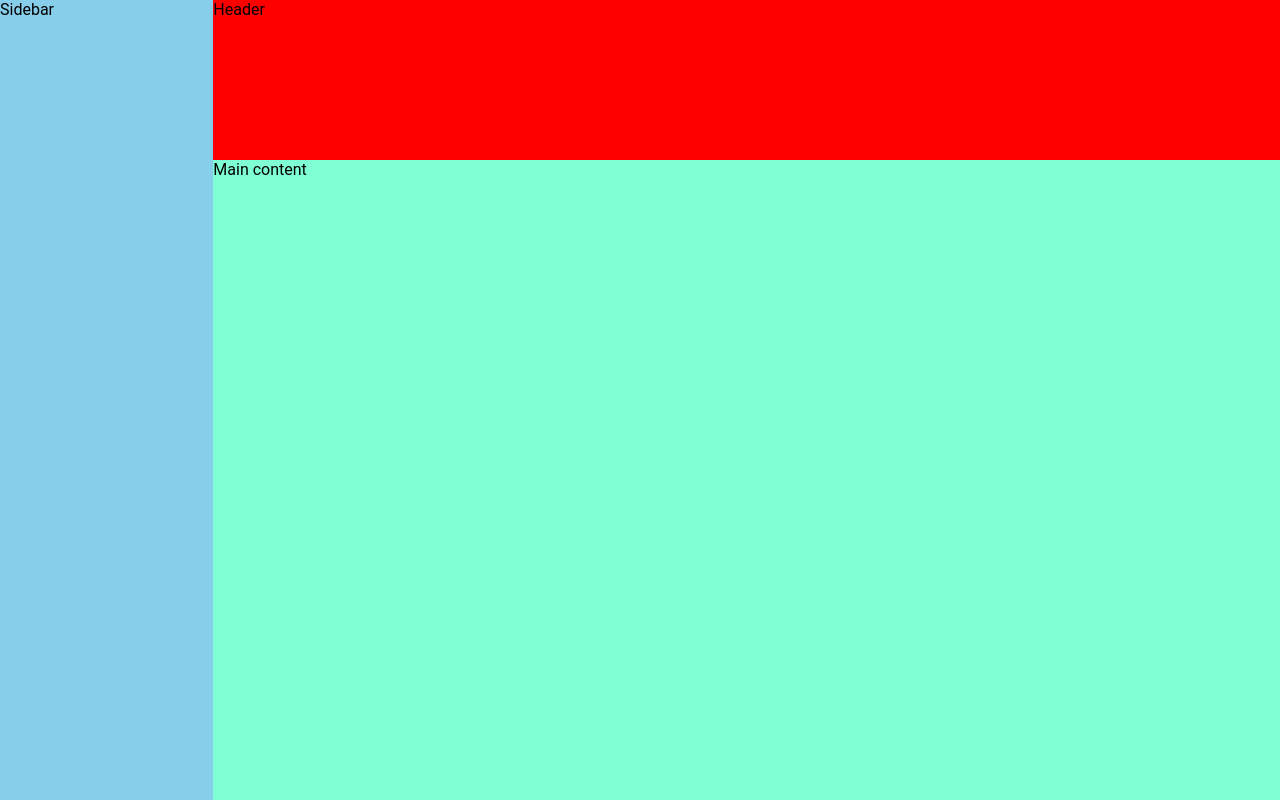
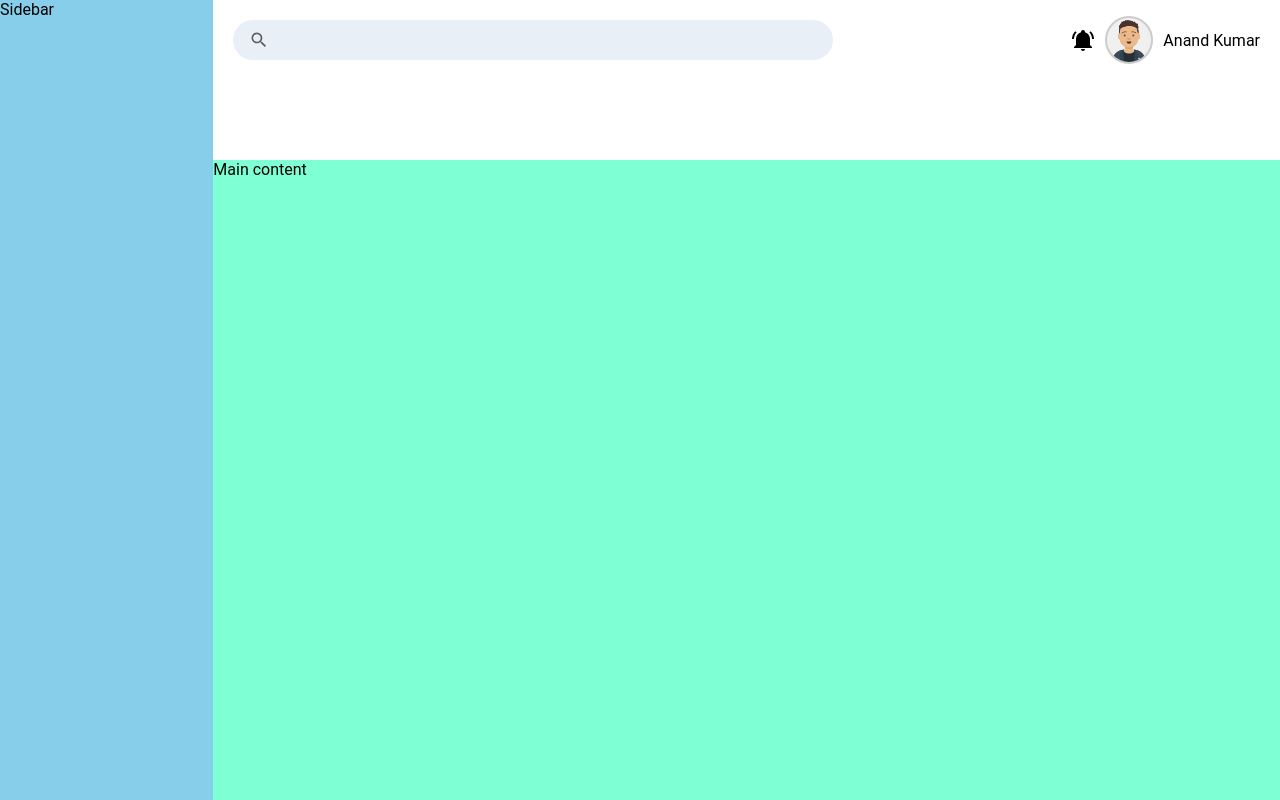
Before and after one commit to Anand-1812/Admin-Dashboard, a plain HTML site: page index.html in a window 1280 px wide. Drawn offline with Linux system fonts and the light colour scheme.

Commit message:
complete the top of header

```diff
--- a/index.html
+++ b/index.html
@@ -7,7 +7,20 @@
     <title>Admin Dashboard</title>
 </head>
 <body>
-    <header class="head">Header</header>
+    <header class="head">
+        <div class="top-bar">
+            <div class="search-bar">
+                <img src="./images/magnify.svg">
+                <input type="text">
+            </div>
+            <div class="right-part">
+                <img src="./images/bell-ring.svg">
+                <img class="avatar" src="./images/avataaars.svg" alt="avatar">
+                <span>Anand Kumar</span>
+            </div>
+        </div>
+        <div class="part-2"></div>
+    </header>
     <aside class="sidebar">Sidebar</aside>
     <main class="content">Main content</main>
 </body>
--- a/styles.css
+++ b/styles.css
@@ -15,16 +15,16 @@ body {
         "sd mn mn mn mn mn"
         "sd mn mn mn mn mn"
         "sd mn mn mn mn mn"
-        "sd mn mn mn mn mn"
-    ;
+        "sd mn mn mn mn mn";
 }
 
-header {
-    background-color: red;
-}
+/* header {
+} */
 
 .head {
     grid-area: hd;
+    display: flex;
+    flex-direction: column;
 }
 
 aside {
@@ -42,3 +42,59 @@ main {
 .content {
     grid-area: mn;
 }
+
+.top-bar {
+    height: 50%;
+    display: flex;
+    justify-content: space-between;
+    align-items: center;
+    padding: 0 20px;
+}
+
+.search-bar {
+    background-color: #e9eff6;
+    border-radius: 9999px;
+    padding: 6px 16px;
+    display: flex;
+    align-items: center;
+    gap: 10px;
+    height: 40px;
+    flex: 1;
+    max-width: 600px;
+}
+
+.search-bar img {
+    width: 20px;
+    height: 20px;
+    object-fit: contain;
+    opacity: 0.6;
+}
+
+input {
+    font-size: 14px;
+    border: none;
+    outline: none;
+    background: transparent;
+    flex: 1;
+}
+
+.right-part {
+    display: flex;
+    gap: 10px;
+    margin-left: 20px;
+    align-items: center;
+}
+
+.right-part img {
+    width: 24px;
+    height: 24px;
+}
+
+.right-part .avatar {
+    width: 48px;
+    height: 48px;
+    border-radius: 50%;
+    border: 2px solid #ccc;
+    background-color: #f0f0f0;
+    object-fit: cover;
+}
```
